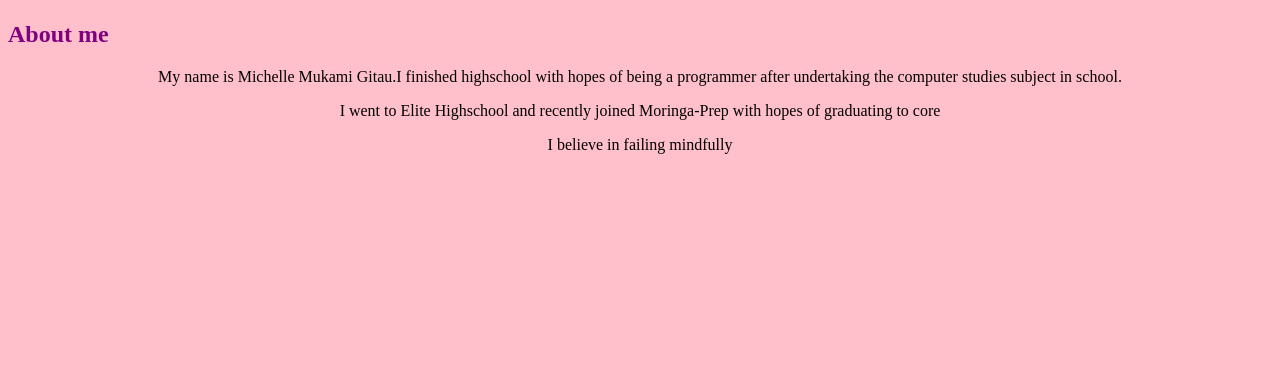
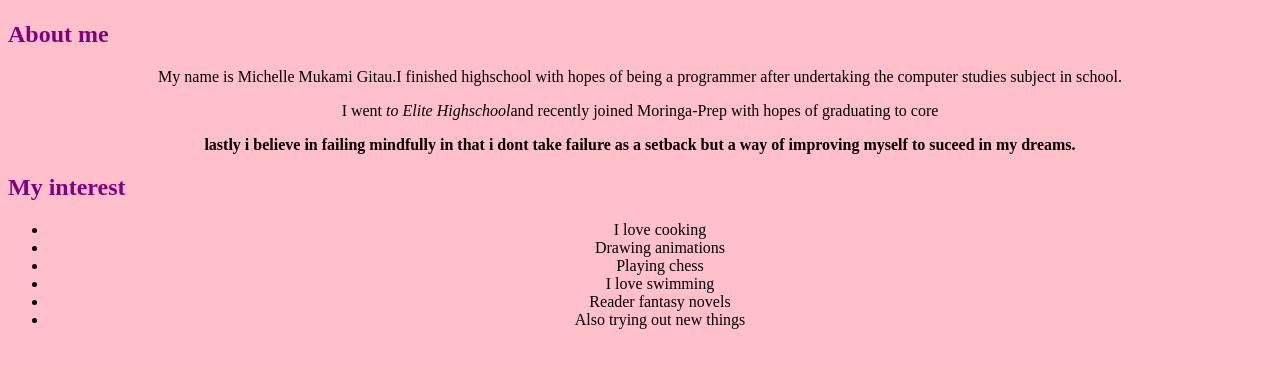
Before and after one commit to Michellemukami/portfolio, a plain HTML site: page index.html in a window 1280 px wide. Shown: the part 383-750 px from the top of the page. Drawn offline with Linux system fonts and the light colour scheme.

Commit message:
add list elememts

```diff
--- a/index.html
+++ b/index.html
@@ -9,8 +9,20 @@
     <h1><strong>My Portfolio</strong></h1>
     <img src="https://i.pinimg.com/originals/9d/0a/12/9d0a12adde98a36444b36b2230e8447f.gif" alt="Mukami">
     <h2>About me</h2>
+    <div class="cool">
     <p>My name is Michelle Mukami Gitau.I finished highschool with hopes of being a programmer after undertaking the computer studies subject in school.</p>
-    <p>I went to Elite Highschool and recently joined Moringa-Prep with hopes of graduating to core</p>
-    <p>I believe in failing mindfully</p>
+    <p>I went <em>to Elite Highschool</em>and recently joined Moringa-Prep with hopes of graduating to core</p>
+    <p><strong>lastly i believe in failing mindfully in that i dont take failure as a setback but a way of improving myself to suceed in my dreams.</strong></p>
+  </div>
+
+    <h2>My interest</h2>
+     <ul>
+       <li>I love cooking</li>
+       <li>Drawing animations</li>
+       <li>Playing chess</li>
+       <li>I love swimming</li>
+       <li>Reader fantasy novels</li>
+       <li>Also trying out new things</li>
+     </ul>
   </body>
 </html>
```
